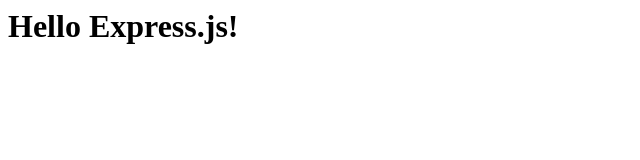
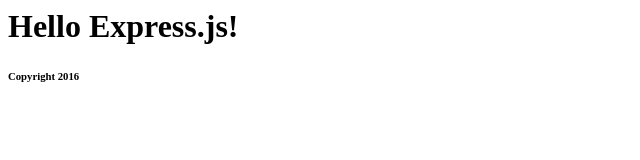
Before and after one commit to krazydubz/web-server, a website: page public/index.html in a window 1280 px wide. Shown: the full height of the page, 0-640 px from the left. Drawn offline with Linux system fonts and the light colour scheme.

Commit message:
Added html

```diff
--- a/public/index.html
+++ b/public/index.html
@@ -6,5 +6,6 @@
 </head>
 <body>
 	<h1>Hello Express.js!</h1>
+	<h6>Copyright 2016</h6>
 </body>
 </html>
```
